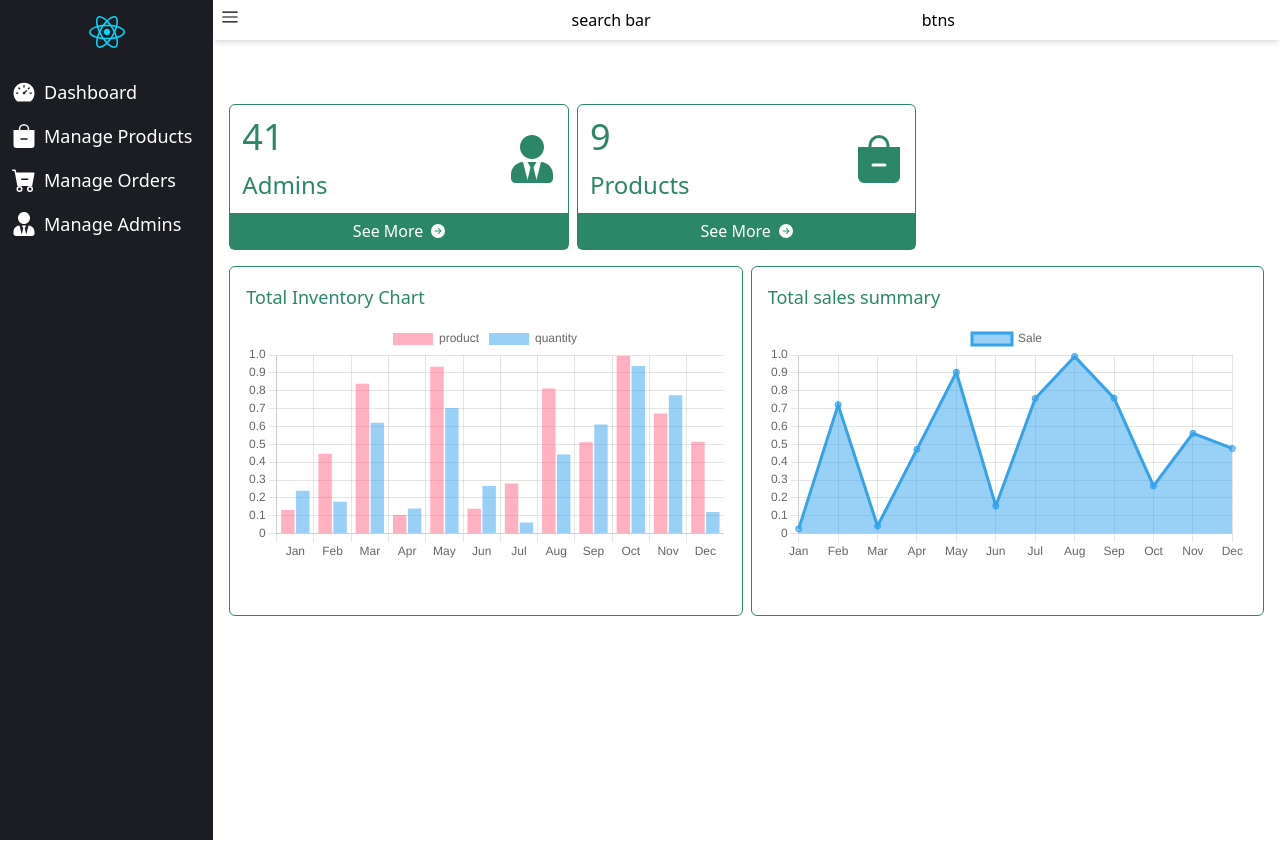
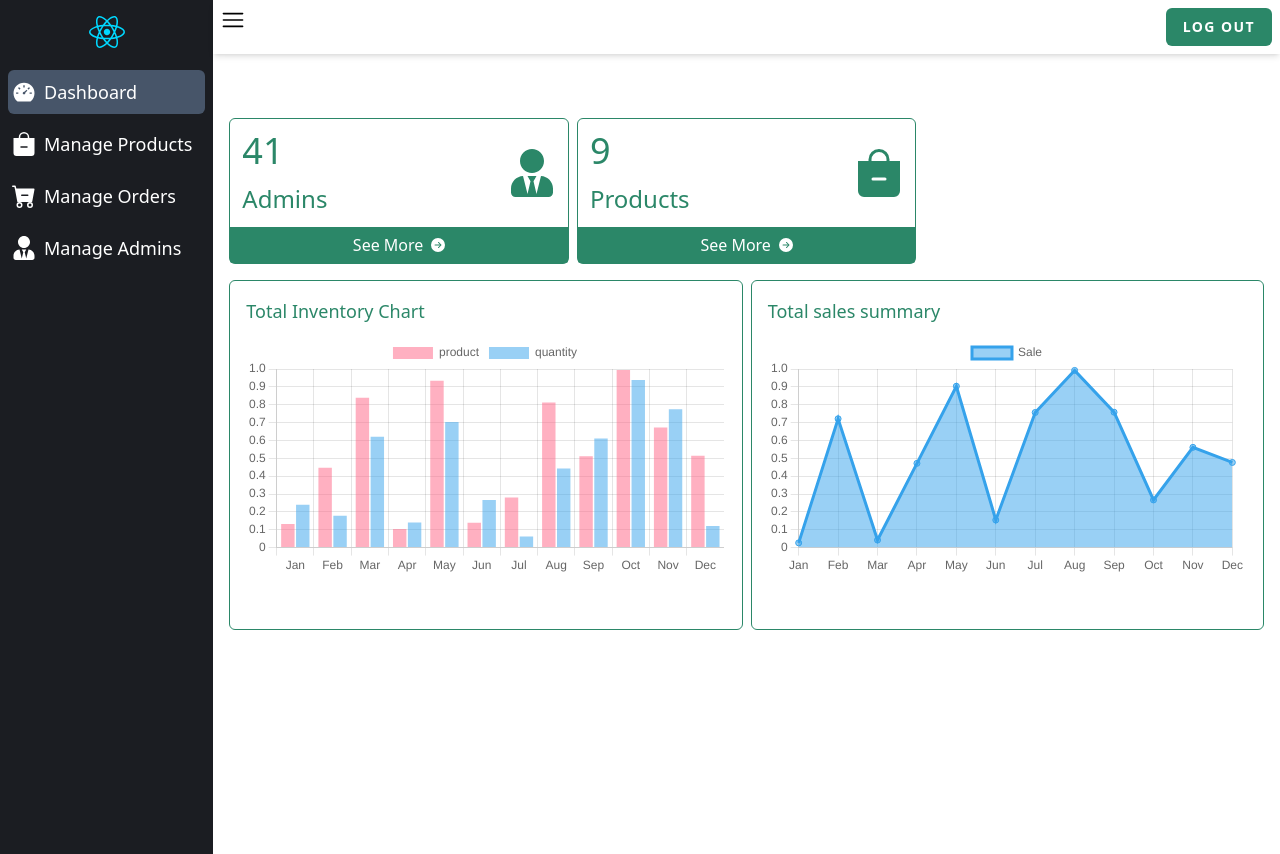
Before and after one commit to juniorEdris/Frontend.Inventory.App, a React (Vite) app: page /dashboard in a window 1280 px wide. Built offline with nearby package versions, Linux system fonts and the light colour scheme; sample sign-in values are in the browser's storage.

Commit message:
App.jsx page has an issue

```diff
--- a/src/App.jsx
+++ b/src/App.jsx
@@ -1,9 +1,10 @@
 import { ToastContainer } from "react-toastify";
 import "./App.css";
 import "react-toastify/dist/ReactToastify.min.css";
-import { BrowserRouter, Link, Route, Routes } from "react-router-dom";
+import { BrowserRouter, Route, Routes } from "react-router-dom";
 import { Suspense, lazy } from "react";
 import SpinLoader from "./components/UI/SpinLoader";
+import PrivateRoute from "./components/PrivateRoute";
 
 const App = () => {
   const LoginPage = lazy(() => import("./views/Login"));
@@ -23,22 +24,19 @@ const App = () => {
       {/* Routes starts here */}
       <BrowserRouter>
         <Routes>
-          <Route path="/dashboard" element={Component(DashboardPage)} />
-          <Route path="/login" element={Component(LoginPage)} />
-          <Route path="/manage-admins" element={Component(AdminPage)} />
-          <Route path="/manage-products" element={Component(ProductPage)} />
-          <Route path="/manage-orders" element={Component(OrderPage)} />
-          <Route
-            path="*"
-            element={
-              <div className="flex items-center justify-center min-h-screen">
-                This is Home page Back to{" "}
-                <Link to="/login" className="underline mx-2">
-                  login
-                </Link>
-              </div>
-            }
-          />
+          <Route element={<PrivateRoute />}>
+            <Route path="/dashboard" element={Component(DashboardPage)} />
+          </Route>
+          <Route element={<PrivateRoute />}>
+            <Route path="/manage-admins" element={Component(AdminPage)} />
+          </Route>
+          <Route element={<PrivateRoute />}>
+            <Route path="/manage-products" element={Component(ProductPage)} />
+          </Route>
+          <Route element={<PrivateRoute />}>
+            <Route path="/manage-orders" element={Component(OrderPage)} />
+          </Route>
+          <Route path="*" element={Component(LoginPage)} />
         </Routes>
       </BrowserRouter>
 
--- a/src/components/HOC/withHeaderAndSidebar.jsx
+++ b/src/components/HOC/withHeaderAndSidebar.jsx
@@ -1,12 +1,20 @@
 import { RxHamburgerMenu } from "react-icons/rx";
-import { Link } from "react-router-dom";
+import { Link, useLocation, useNavigate } from "react-router-dom";
 import reactIcon from "../../assets/react.svg";
 import { useState } from "react";
 import { pageRoutes } from "../../utils/uiData";
+import { Button } from "../Inputs/Button";
 
 const withHeaderAndSidebar = (Component) => {
   const NestedComponent = ({ ...props }) => {
+    const { pathname = "" } = useLocation();
+    const navigate = useNavigate();
     const [activeSidebar, setActiveSidebar] = useState(true);
+
+    const handleLogOut = () => {
+      localStorage.removeItem("accessToken");
+      navigate("/", { replace: true });
+    };
 
     return (
       <div className="">
@@ -26,11 +34,13 @@ const withHeaderAndSidebar = (Component) => {
                   <img src={reactIcon} alt="logo" />
                 </Link>
               </div>
-              <ul className={`grid text-lg capitalize`}>
+              <ul className={`grid gap-2 text-lg capitalize`}>
                 {pageRoutes.map((menu, i) => (
                   <li
                     key={i}
-                    className="hover:bg-slate-600 py-2 px-1 rounded-md"
+                    className={`${
+                      pathname.includes(menu?.route) ? "bg-slate-600" : ""
+                    } hover:bg-slate-600 py-2 px-1 rounded-md`}
                   >
                     <Link to={menu?.route} className="block">
                       <div
@@ -57,13 +67,15 @@ const withHeaderAndSidebar = (Component) => {
             {/* <div className="w-full fixed top-0"> */}
             <div className="grid grid-cols-3 content-center p-2 shadow-md">
               <RxHamburgerMenu
-                className="cursor-pointer text-lg font-semibold"
+                className="cursor-pointer text-2xl font-semibold"
                 onClick={() => {
                   setActiveSidebar((state) => !state);
                 }}
               />
-              <div className="">search bar</div>
-              <div className="">btns</div>
+              <div className=""></div>
+              <div className="flex justify-end">
+                <Button handleClick={handleLogOut}>Log Out</Button>
+              </div>
             </div>
             {/* </div> */}
             <div className="px-4 py-12 min-h-screen">
--- /dev/null
+++ b/src/components/PrivateRoute/index.js
@@ -0,0 +1,14 @@
+import { useLocation, Navigate, Outlet } from "react-router-dom";
+
+const PrivateRoute = () => {
+  const location = useLocation();
+  const auth = localStorage.getItem("accessToken");
+
+  return auth ? (
+    <Outlet />
+  ) : (
+    <Navigate to="/" state={{ form: location }} replace />
+  );
+};
+
+export default PrivateRoute;
```
